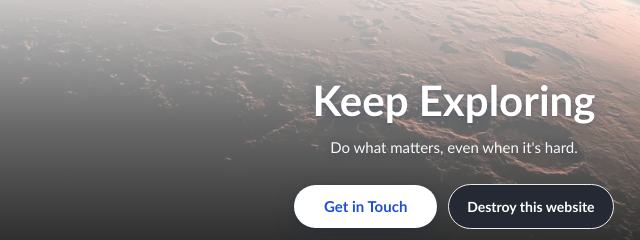
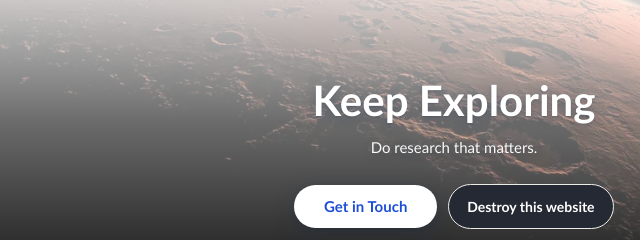
Before and after one commit to tengxiwang5/tengxiwang5.github.io, a plain HTML site: page index.html in a window 1280 px wide. Shown: the part 2127-2367 px from the top of the page, 186-826 px from the left. Drawn offline with Linux system fonts and the light colour scheme.

Commit message:
Update footer research tagline

```diff
--- a/index.html
+++ b/index.html
@@ -194,7 +194,7 @@
       </picture>
       <div class="mountain-content">
         <h2 id="footer-heading">Keep Exploring</h2>
-        <p class="mountain-sub">Do what matters, even when it's hard.</p>
+        <p class="mountain-sub">Do research that matters.</p>
         <div class="academic-footer-actions">
           <a class="mountain-cta" href="mailto:twang744@connect.hkust-gz.edu.cn"><span>Get in Touch</span></a>
           <a class="academic-game-link" href="https://destroy.spritefusion.com/?from=badge&amp;url=https%3A%2F%2Ftengxiwang5.github.io%2F" target="_blank" rel="noopener noreferrer">Destroy this website</a>
```
